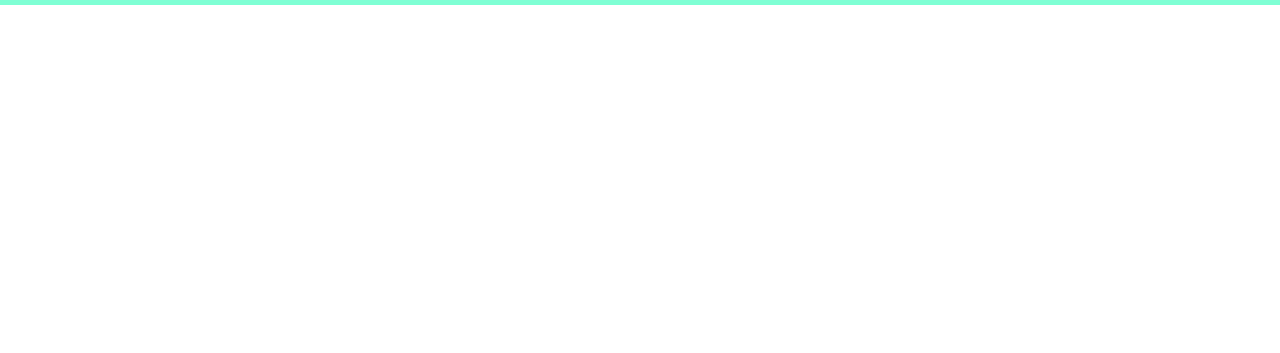
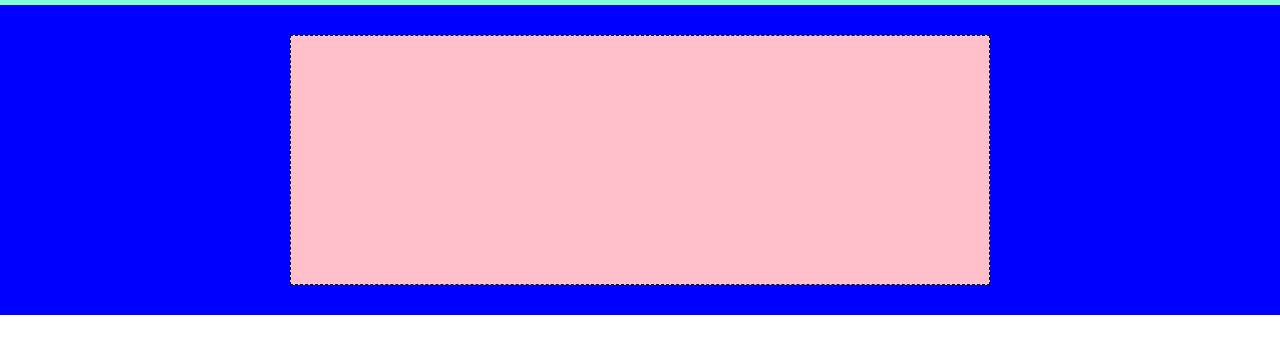
Before and after one commit to David3-bot/htmlcss-struttura-discord, a plain HTML site: page index.html in a window 1280 px wide. Shown: the part 31-384 px from the top of the page. Drawn offline with Linux system fonts and the light colour scheme.

Commit message:
primi passi

```diff
--- a/index.html
+++ b/index.html
@@ -36,17 +36,23 @@
     <!--Sezione1-->
 
     <main>
-        <!--riquadroo sfondo blu/rosa-->
+        <!--riquadro sfondo blu/rosa-->
+        <section class="blu">
+            <div class="rettangolo-rosa">
+
+            </div>
+        </section>
         <!--riquadro blu/rosa-->
         <!--riquadro sfondo grigio blu/rosa-->
         <!--riquadro blu/rosa-->
-
+        <!--riquadro grigio/verde-->
 
 
     </main>
 
     <footer>
-
+        <!--griglia azzurra/rosa sfondo nero-->
+        <!--logo e bottone-->
     </footer>
 
 </body>
--- a/style.css
+++ b/style.css
@@ -32,3 +32,29 @@ nav{
 .cosi {
     width: 70%;
 }
+
+
+
+
+.rettangolo-rosa{
+    height: 250px;
+    border: 1px dashed black;
+    background-color: pink;
+    width: 700px;
+    margin: auto;
+
+}
+
+.blu{
+    background-color: blue;
+    margin: auto;
+    padding: 30px;
+
+
+}
+
+.container-main{
+    width: 920px;
+    margin: auto;
+    padding: 30px;
+}
```
